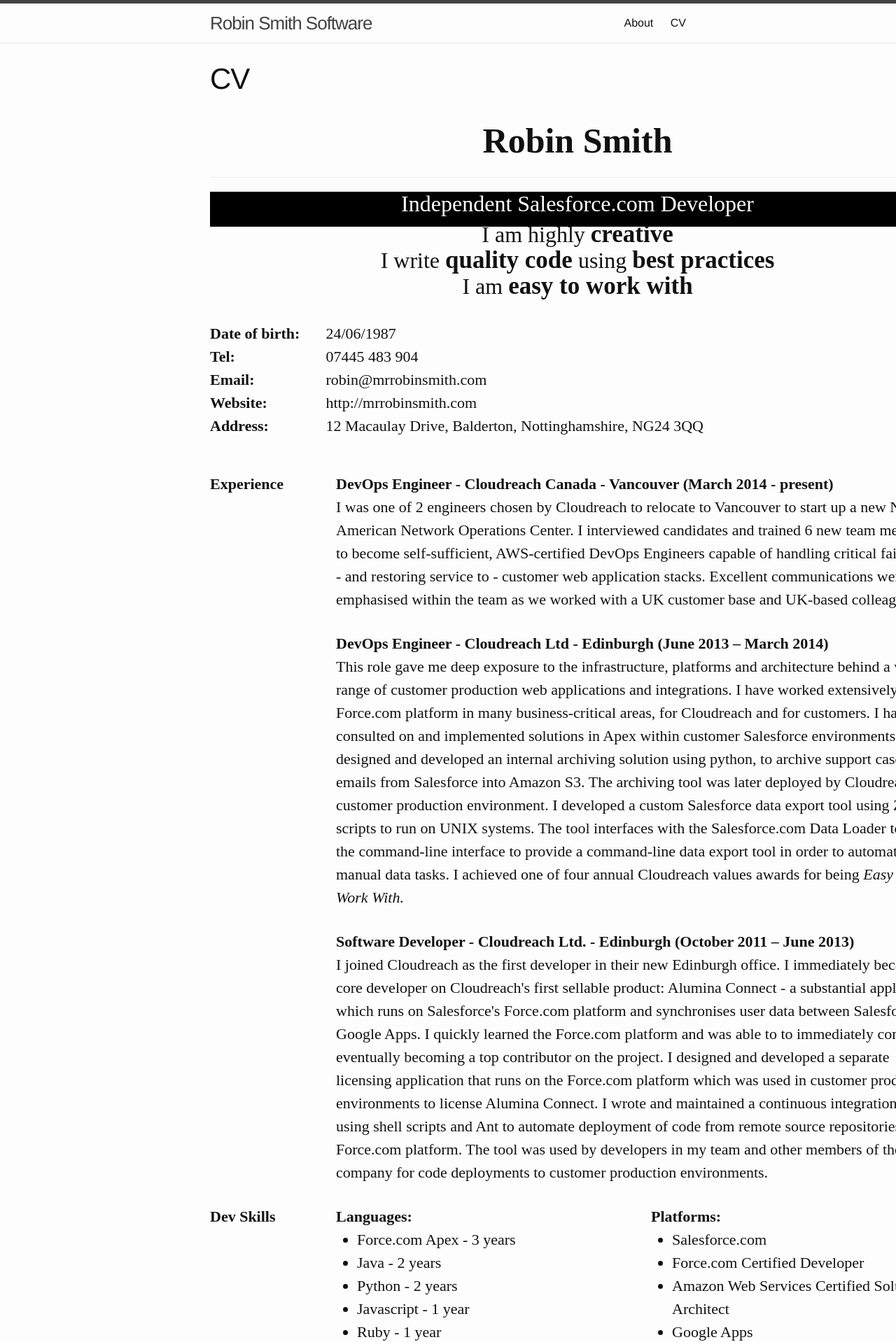
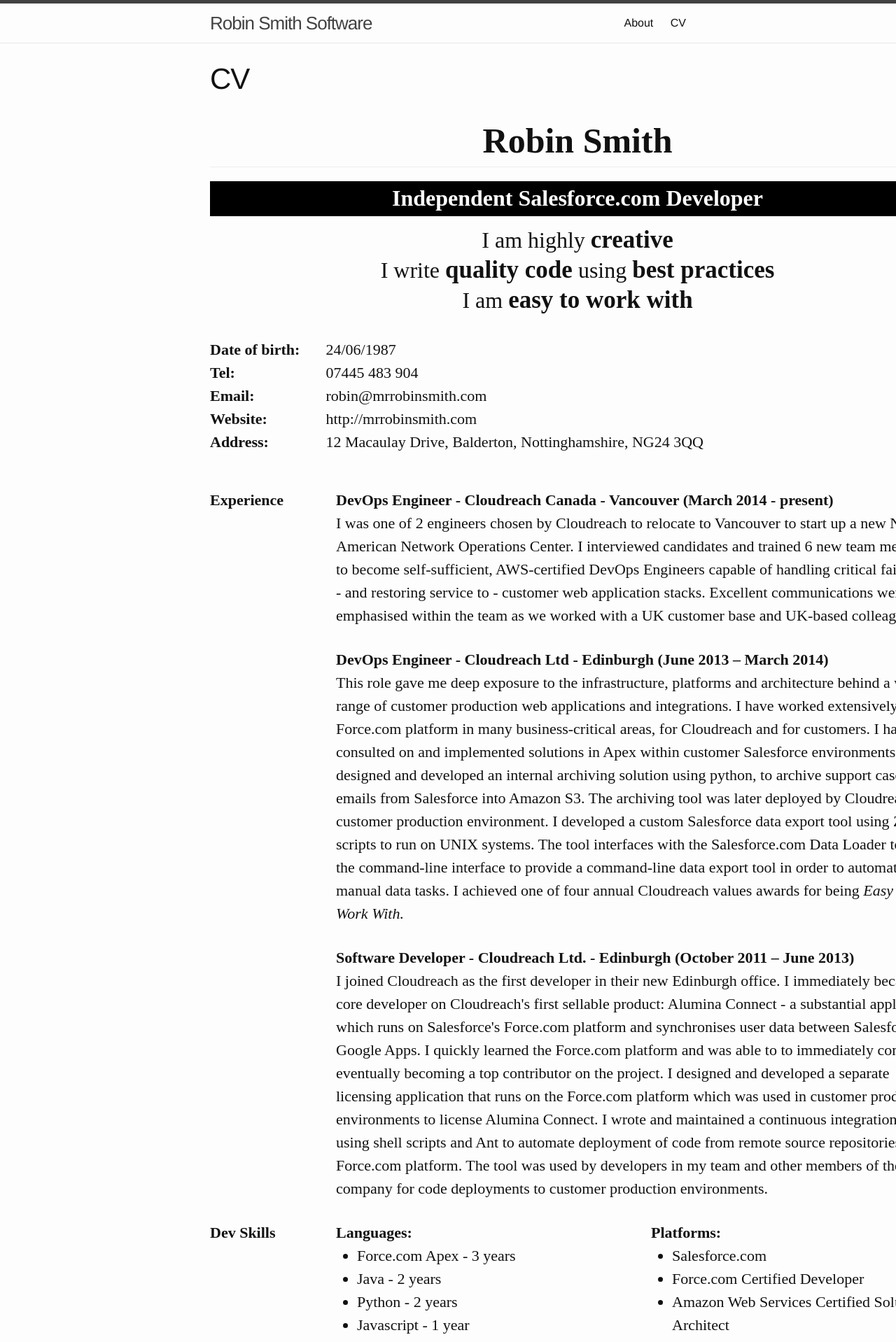
Before and after one commit to robinrob/rsmithio, a Jekyll site: the page built from cv/index.html, in a window 1280 px wide. Shown: the top 1918 px of the page at 70% size. Built offline with Jekyll 4.4.1, drawn with Linux system fonts in a browser that asks for light colours.

Commit message:
Auto-update.

```diff
--- a/_includes/cv.scss
+++ b/_includes/cv.scss
@@ -21,15 +21,17 @@
         font-weight: bold;
     }
 
-    .cv-title {
+    .cv-title > * {
         font-size: 35px;
         height: 50px;
         width: auto;
         font-weight: bold;
+        padding-top: 7px;
+        margin-bottom: 20px;
     }
 
     .cv-page-header {
-        margin-bottom: 10px;
+        margin-bottom: 0px;
     }
 
     .cv-section-name {
@@ -42,7 +44,7 @@
 
         .cv-values-row {
             font-size: 27px;
-            line-height: 22px;
+            line-height: 28px;
         }
 
             .cv-values-em {
--- a/cv.html
+++ b/cv/index.html
@@ -5,7 +5,7 @@ permalink: /cv/
 ---
 <div class='cv'>
   <div class='page-header'>
-    <h1 class='center cv-font cv-name'>Robin Smith</h1>
+    <h1 class='center cv-font cv-name cv-page-header'>Robin Smith</h1>
   </div>
   <div class='cv-title center invert'>
     <h2>Independent Salesforce.com Developer</h2>
```
Also changed, not shown: 4 other files.
